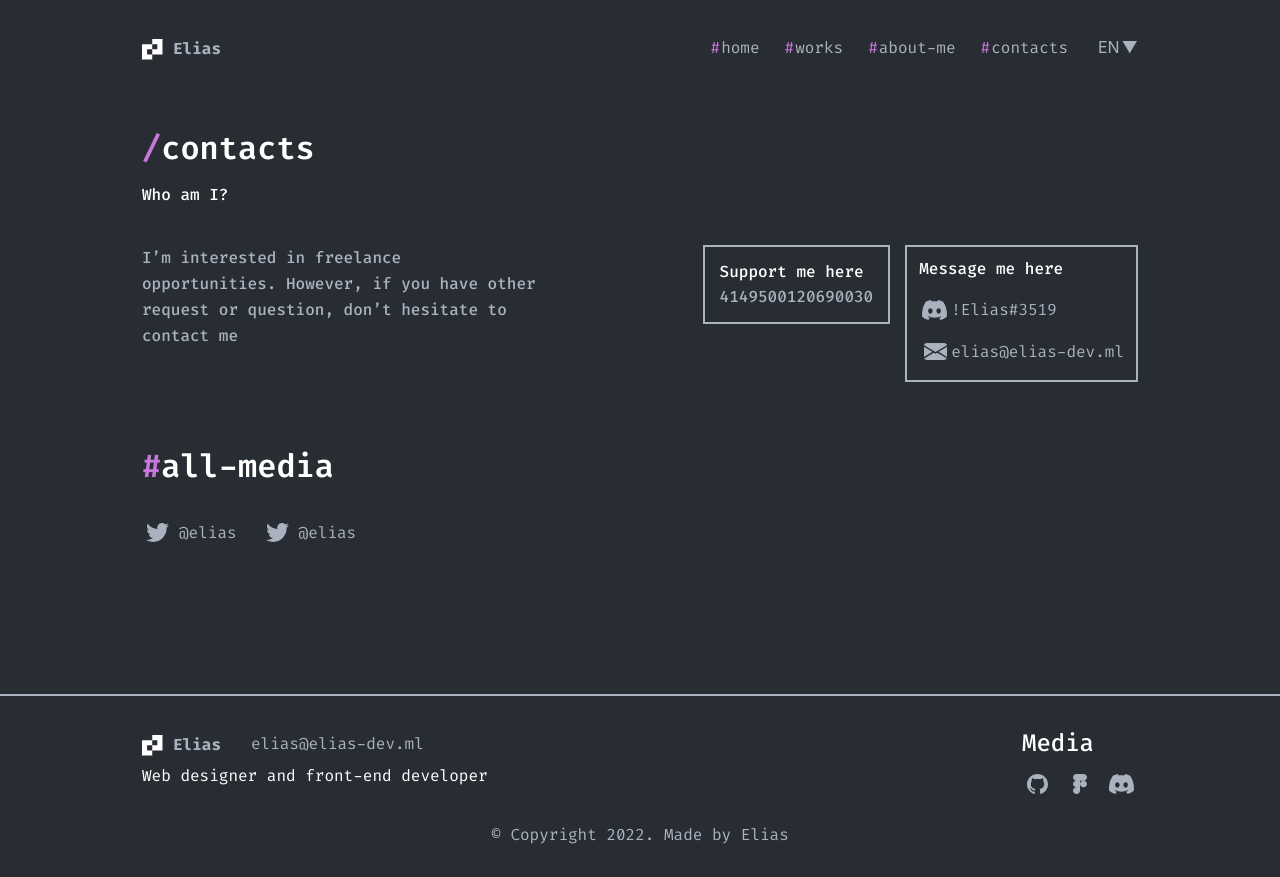
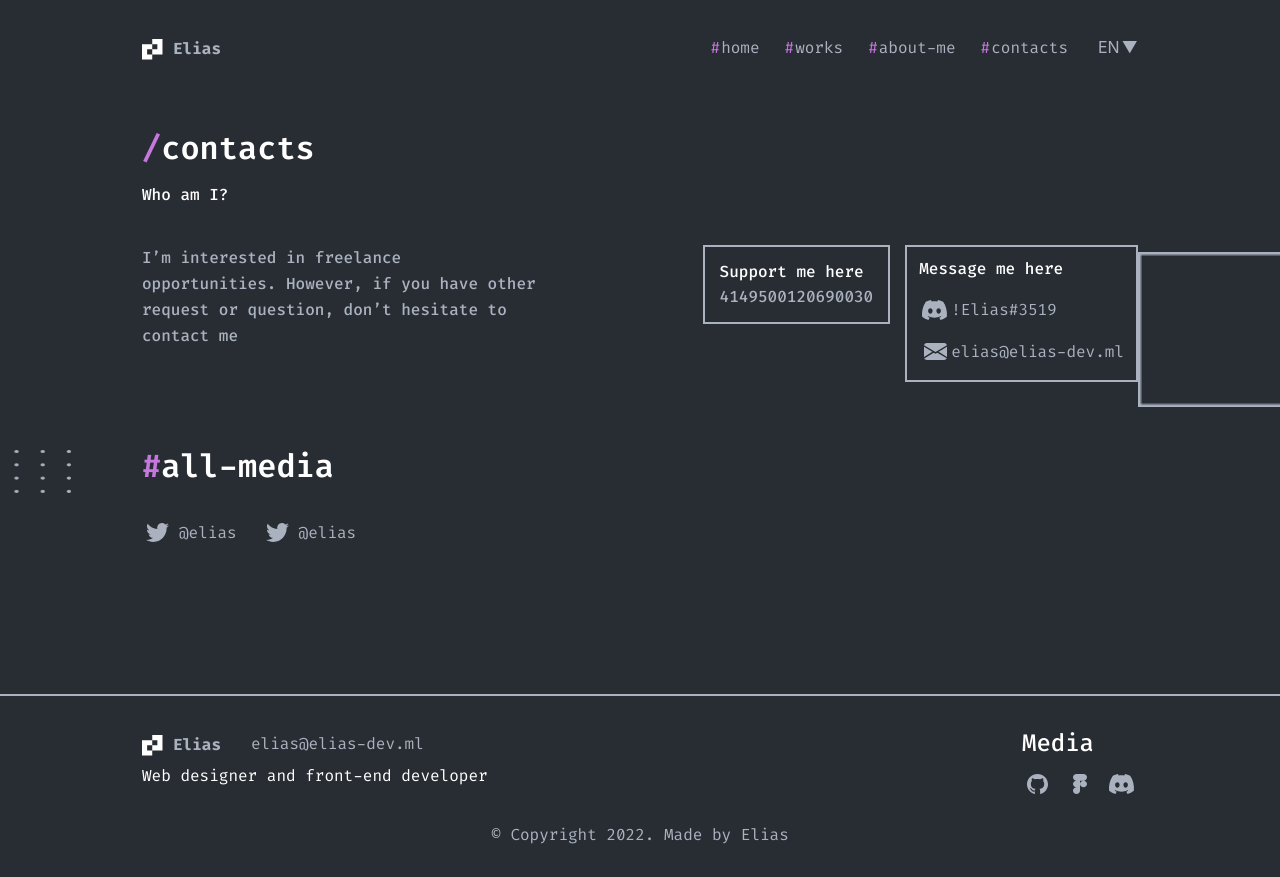
Before and after one commit to 89811421793/portfolio, a React app: page /contacts in a window 1280 px wide. Built offline with nearby package versions, Linux system fonts and the light colour scheme.

Commit message:
contactspage (позиционирование закончено)

```diff
--- a/src/pages/contactspage/layout/sections/contacts/Contacts.tsx
+++ b/src/pages/contactspage/layout/sections/contacts/Contacts.tsx
@@ -8,6 +8,7 @@ import { SectionTitle } from "../../../../../components/SectionTitle";
 import { StyledSlash } from "../../../../../components/StyledSlash";
 import { AllMedia } from "../mediasection/AllMedia";
 import { useLocation } from 'react-router-dom';
+import rect from "../../../../../assets/images/rectangle.png";
 
 
 export const Contacts: React.FC = () => {
@@ -56,13 +57,16 @@ export const Contacts: React.FC = () => {
         </FlexWrapper>
       </Container>
       <AllMedia/>
+      <DecorRect src={rect} alt=''/>
     </StyledContacts>
   );
 };
 
 
 
-const StyledContacts = styled.section``;
+const StyledContacts = styled.section`
+position: relative;
+`;
 
 const DiscordContact = styled.div`
   display: flex;
@@ -151,3 +155,11 @@ const EmailLinkText = styled.a`
 const SectionTitleLink = styled.a`
   color: ${theme.colors.font};
 `;
+
+const DecorRect = styled.img`
+  width: 155px;
+  height: 155px;
+  position: absolute;
+  top: 28%;
+  right: -1%;
+`;
--- a/src/pages/contactspage/layout/sections/mediasection/AllMedia.tsx
+++ b/src/pages/contactspage/layout/sections/mediasection/AllMedia.tsx
@@ -5,10 +5,12 @@ import { SectionTitle } from "../../../../../components/SectionTitle";
 import { Container } from "../../../../../components/Container";
 import { StyledHash } from "../../../../../components/StyledHash";
 import { theme } from "../../../../../styles/Theme";
+import fourdotsimg from "../../../../../assets/images/FDots.png";
 
 export const AllMedia: React.FC = () => {
   return (
     <StyledMedia>
+      <FDotsImage src={fourdotsimg} alt=''/>
       <Container>
         <SectionTitle>
           <SectionTitleLink href='#'>
@@ -30,6 +32,7 @@ export const AllMedia: React.FC = () => {
 
 const StyledMedia = styled.section`
   min-height: 30vh;
+  position: relative;
 `;
 
 const MediaItem = styled.div`
@@ -50,3 +53,12 @@ const MediaItemLink = styled.a`
 const SectionTitleLink = styled.a`
   color: ${theme.colors.font};
 `;
+
+
+const FDotsImage = styled.img`
+  width: 109px;
+  height: 49px;
+  position: absolute;
+ top: 15%;
+ left: -3%;
+`;
```
